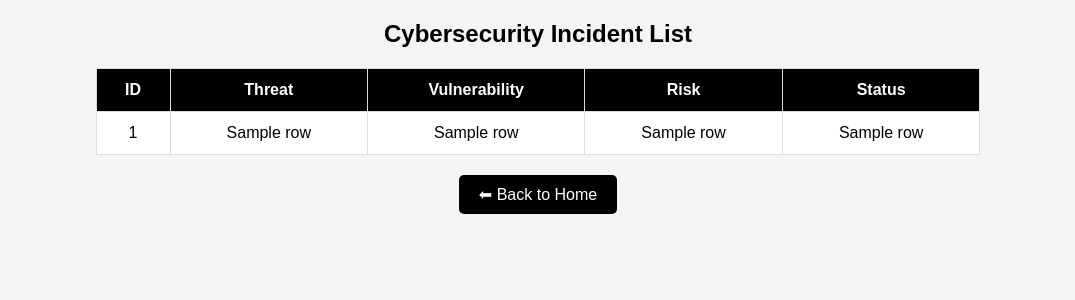
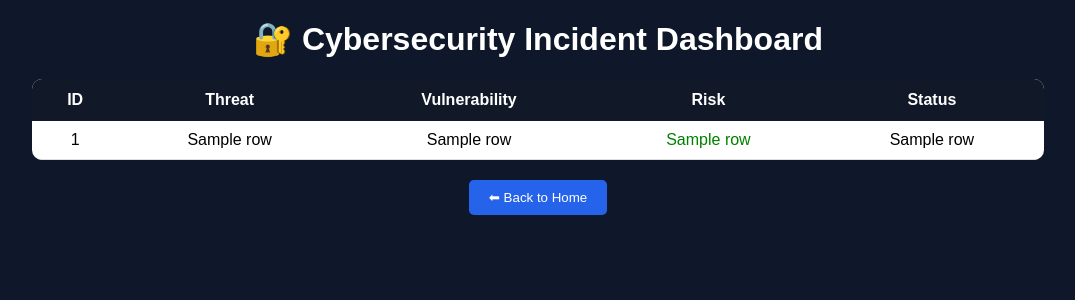
Before and after one commit to aniketrahul203-tech/cyber_project, a Flask app: template templates/incidents.html in a window 1280 px wide. Shown: the top 300 px of the page, without its empty margins (102-1177 px from the left). Run offline with Flask 3, Linux system fonts and the light colour scheme; the template is opened without the code that fills it: most values are stand-ins (such as "Sample title", 1, 10 or a date in 2020).

Commit message:
updated UI design

```diff
--- a/app.py
+++ b/app.py
@@ -1,64 +1,38 @@
-import os
-from flask import Flask
+from flask import Flask, render_template
 import mysql.connector
-from urllib.parse import urlparse
 
 app = Flask(__name__)
 
-# ---------------- DATABASE CONNECTION ----------------
-db = None
-
+# ✅ Connect to LOCAL MySQL
 try:
-    # Try Railway variables first
-    db_url = os.getenv("DATABASE_URL") or os.getenv("MYSQL_URL")
-
-    if db_url:
-        # 🌐 Railway DB
-        url = urlparse(db_url)
-
-        db = mysql.connector.connect(
-            host=url.hostname,
-            user=url.username,
-            password=url.password,
-            database=url.path[1:],  # remove '/'
-            port=url.port
-        )
-
-        print("✅ Connected to Railway MySQL")
-
-    else:
-        # 💻 Local fallback (for testing only)
-        db = mysql.connector.connect(
-            host="localhost",
-            user="root",
-            password="AniRahul12@*",   # your local password
-            database="cyber_db"
-        )
-
-        print("✅ Connected to LOCAL MySQL")
-
+    db = mysql.connector.connect(
+        host="localhost",
+        user="root",
+        password="AniRahul12@*",   # your password
+        database="cyber_db"
+    )
+    print("✅ Connected to MySQL")
 except Exception as e:
-    print("❌ DB Error:", e)
+    print("❌ Database connection error:", e)
+    db = None
 
 
-# ---------------- ROUTES ----------------
-
+# 🏠 HOME PAGE
 @app.route('/')
 def home():
-    return """
-    <h2>Cybersecurity Incident Response System 🚀</h2>
-    <a href='/incidents'>View Incidents</a>
-    """
+    return render_template("index.html")
 
 
+# 🚨 INCIDENTS PAGE
 @app.route('/incidents')
 def incidents():
     if not db:
-        return "❌ Database not connected"
+        return "Database not connected"
 
     cursor = db.cursor()
 
     try:
+        # 🔗 JOIN query (important for project marks)
         query = """
         SELECT
             i.incident_id,
@@ -70,40 +44,16 @@ def incidents():
         JOIN Threat t ON i.threat_id = t.threat_id
         JOIN Vulnerability v ON i.vulnerability_id = v.vulnerability_id
         """
+
         cursor.execute(query)
         data = cursor.fetchall()
 
     except Exception as e:
-        return f"❌ Error: {e}"
+        return f"Error: {e}"
 
-    html = """
-    <h2>Incident List</h2>
-    <table border="1" cellpadding="10">
-    <tr>
-        <th>ID</th>
-        <th>Threat</th>
-        <th>Vulnerability</th>
-        <th>Risk</th>
-        <th>Status</th>
-    </tr>
-    """
-
-    for row in data:
-        html += f"""
-        <tr>
-            <td>{row[0]}</td>
-            <td>{row[1]}</td>
-            <td>{row[2]}</td>
-            <td>{row[3]}</td>
-            <td>{row[4]}</td>
-        </tr>
-        """
-
-    html += "</table><br><a href='/'>⬅ Back</a>"
-
-    return html
+    return render_template("incidents.html", data=data)
 
 
-# ---------------- RUN ----------------
+# ▶️ RUN APP
 if __name__ == "__main__":
-    app.run(host="0.0.0.0", port=5000)
+    app.run(debug=True)
--- a/templates/incidents.html
+++ b/templates/incidents.html
@@ -1,55 +1,67 @@
 <!DOCTYPE html>
 <html>
 <head>
-    <title>Incident List</title>
-
+    <title>Cybersecurity Dashboard</title>
     <style>
         body {
             font-family: Arial;
+            background-color: #0f172a;
+            color: white;
             text-align: center;
-            background-color: #f4f4f4;
         }
 
-        h2 {
+        h1 {
             margin-top: 20px;
         }
 
         table {
             margin: auto;
             border-collapse: collapse;
-            width: 70%;
-            background-color: white;
-        }
-
-        th, td {
-            padding: 12px;
-            border: 1px solid #ddd;
+            width: 80%;
+            background: white;
+            color: black;
+            border-radius: 10px;
+            overflow: hidden;
         }
 
         th {
-            background-color: black;
+            background-color: #111827;
             color: white;
+            padding: 12px;
+        }
+
+        td {
+            padding: 10px;
+            border-bottom: 1px solid #ddd;
         }
 
         tr:hover {
-            background-color: #f1f1f1;
+            background-color: #f3f4f6;
         }
 
-        a {
-            display: inline-block;
+        .high { color: red; font-weight: bold; }
+        .medium { color: orange; }
+        .low { color: green; }
+
+        .btn {
             margin-top: 20px;
-            text-decoration: none;
             padding: 10px 20px;
-            background-color: black;
+            background: #2563eb;
             color: white;
+            border: none;
             border-radius: 5px;
+            cursor: pointer;
+        }
+
+        .btn:hover {
+            background: #1d4ed8;
         }
     </style>
 </head>
 
 <body>
 
-<h2>Cybersecurity Incident List</h2>
+<h1>🔐 Cybersecurity Incident Dashboard</h1>
 
 <table>
     <tr>
@@ -65,14 +77,19 @@
         <td>{{ row[0] }}</td>
         <td>{{ row[1] }}</td>
         <td>{{ row[2] }}</td>
-    <td>{{ row[3] }}</td>
+
+        <td class="{% if row[3] >= 8 %}high{% elif row[3] >=5 %}medium{% else %}low{% endif %}">
+            {{ row[3] }}
+        </td>
+
         <td>{{ row[4] }}</td>
     </tr>
     {% endfor %}
-
 </table>
 
-<a href="/">⬅ Back to Home</a>
+<a href="/">
+    <button class="btn">⬅ Back to Home</button>
+</a>
 
 </body>
 </html>
```
Lines whose indentation alone changed are shown as unchanged.
